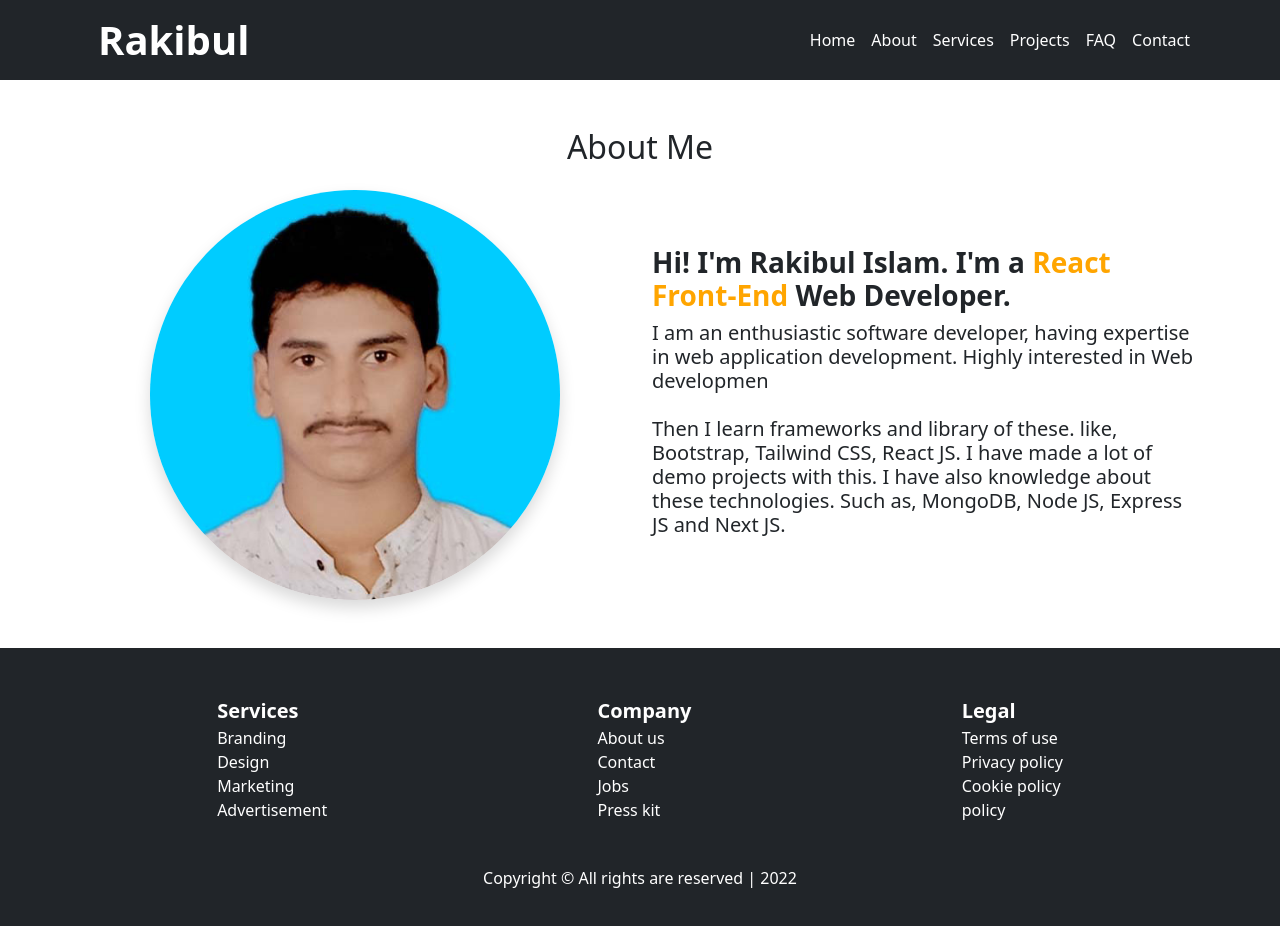
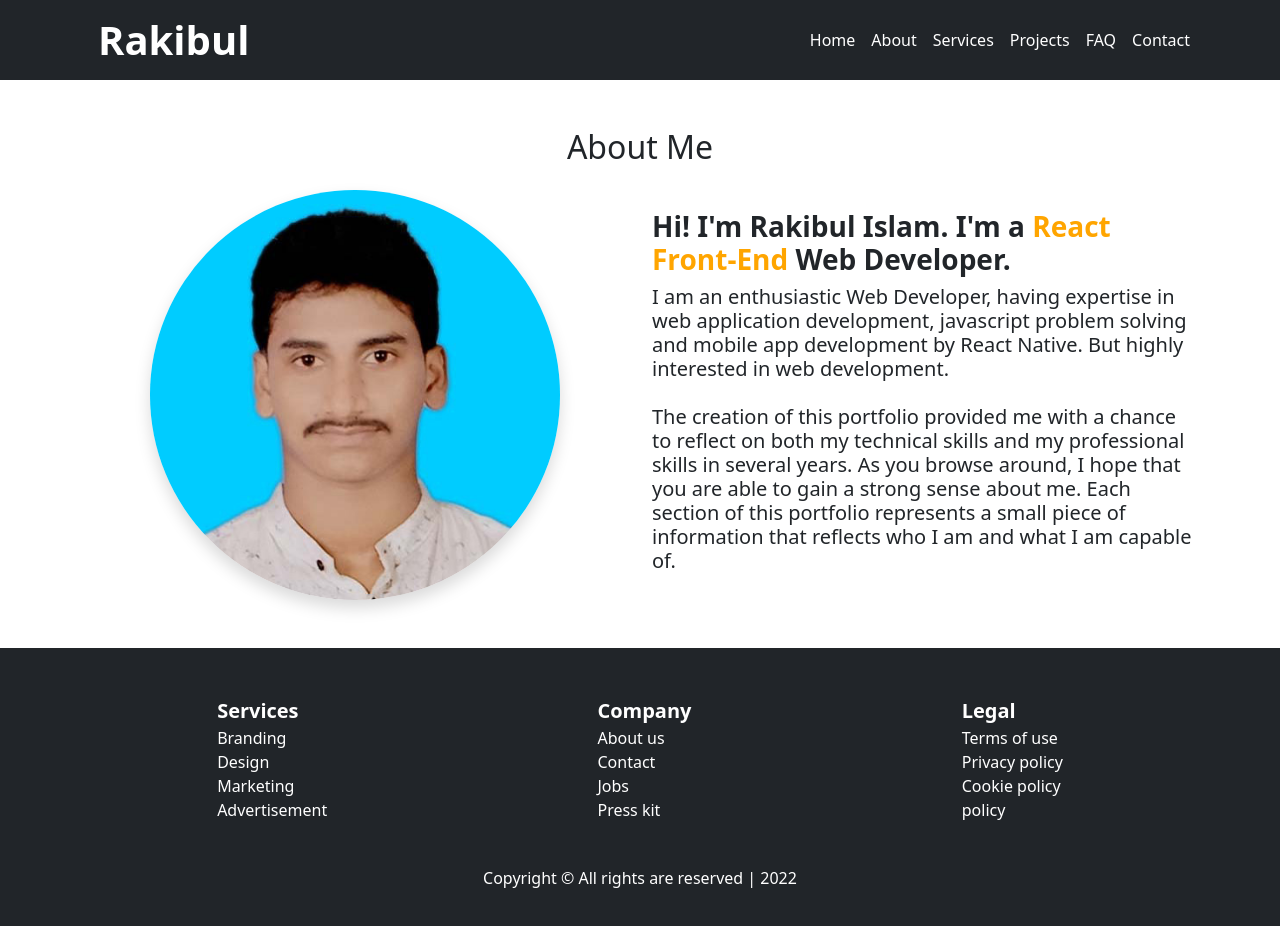
Before and after one commit to coderrakibul/personal-portfolio, a React (Create React App) app: page /about in a window 1280 px wide. Shown: the top 926 px of the page. Built offline with nearby package versions, Linux system fonts and the light colour scheme.

Commit message:
about page updated

```diff
--- a/src/pages/About/About.js
+++ b/src/pages/About/About.js
@@ -15,12 +15,10 @@ const About = () => {
                         Hi! I'm Rakibul Islam. I'm a <strong class="text-color">React Front-End</strong> Web
                         Developer.
                     </h3>
-                    <h5> I am an enthusiastic software developer, having expertise in web application development. Highly interested in Web developmen
+                    <h5> I am an enthusiastic Web Developer, having expertise in web application development, javascript problem solving and mobile app development by React Native. But highly interested in web development.
                         <br /><br />
 
-                        Then I learn frameworks and library of these. like, Bootstrap, Tailwind CSS, React
-                        JS. I have made a lot of demo projects with this. I have also knowledge about these
-                        technologies. Such as, MongoDB, Node JS, Express JS and Next JS.</h5>
+                        The creation of this portfolio provided me with a chance to reflect on both my technical skills and my professional skills in several years. As you browse around, I hope that you are able to gain a strong sense about me. Each section of this portfolio represents a small piece of information that reflects who I am and what I am capable of.</h5>
                 </div>
             </div>
         </section>
```
